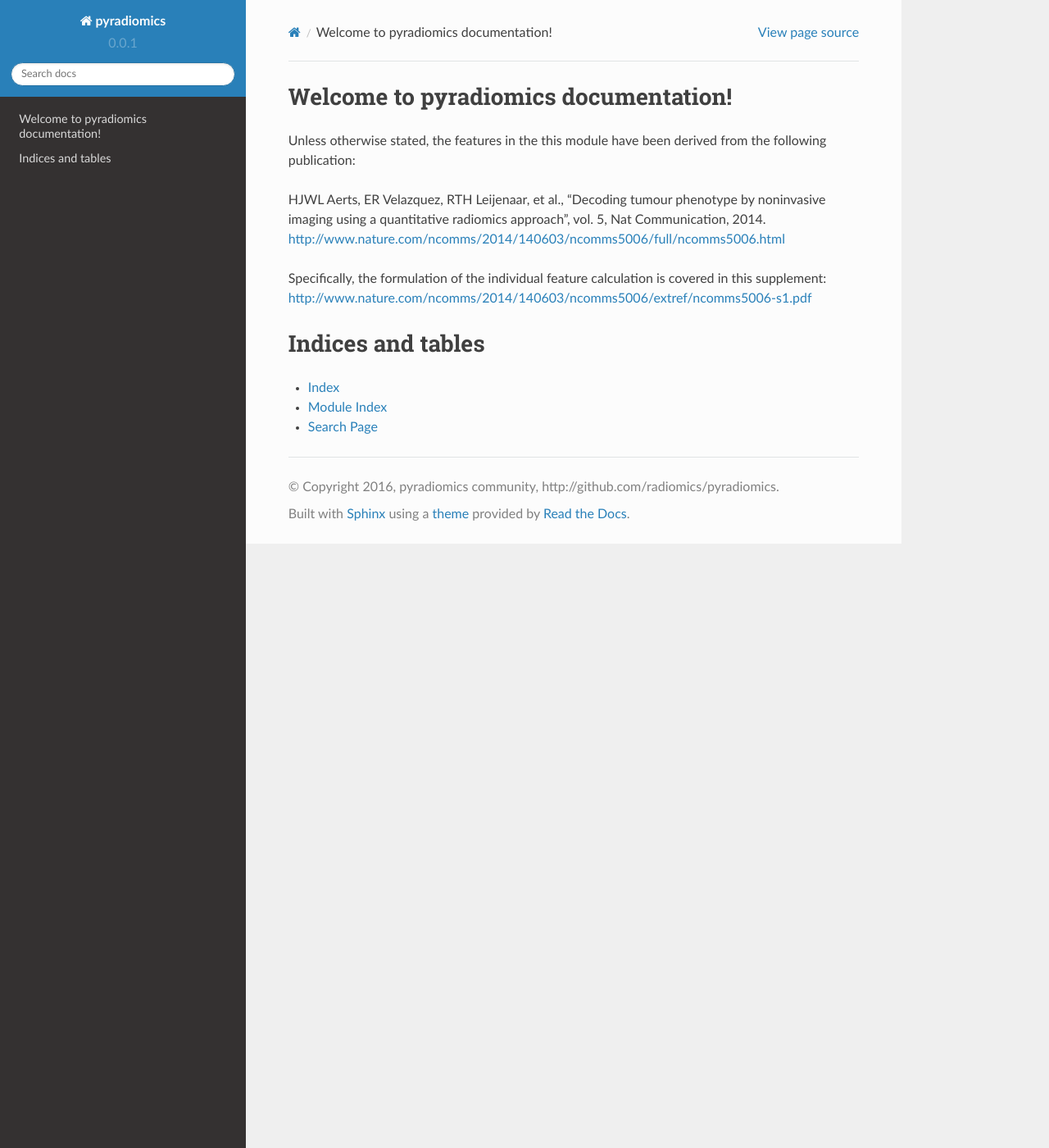
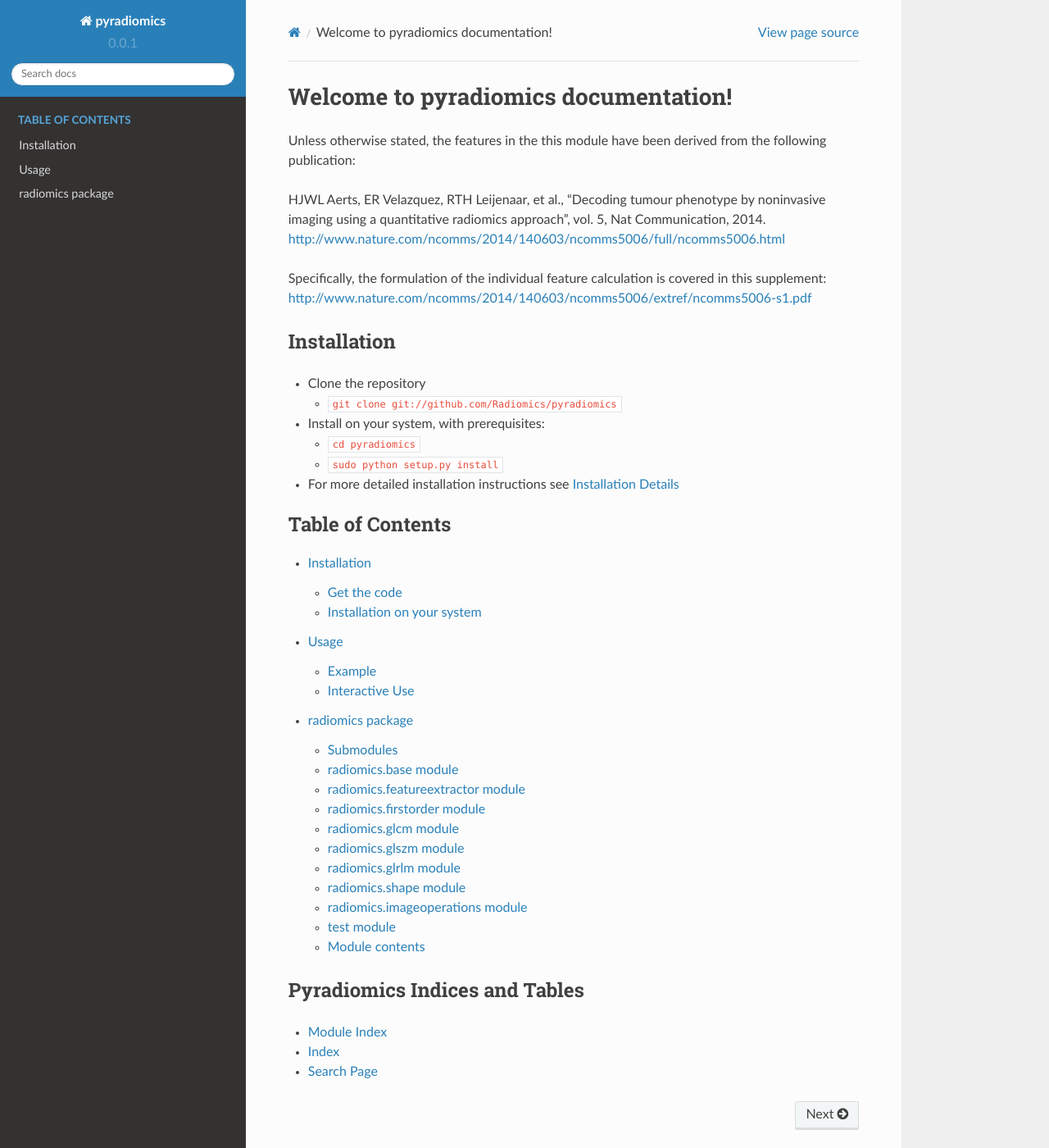
Before and after one commit to AIM-Harvard/pyradiomics, a Sphinx documentation site: the page built from docs/index.rst, in a window 1280 px wide and 1400 px high. Shown: the whole window at 82% size. Built offline with Sphinx 7.4.7 and the Read the Docs theme 2.0.0, drawn with Linux system fonts in a browser that asks for light colours.

Commit message:
DOC: Update sphinx documentation
Added top level simple installation instructions in the index file, added
sub pages for installation and usage, reordered module links, added cross
references.
Fixed package names, underlining, added labels, escaped special symbols.

Issue #102

```diff
--- a/docs/index.rst
+++ b/docs/index.rst
@@ -18,12 +18,31 @@
 in this supplement:
 http://www.nature.com/ncomms/2014/140603/ncomms5006/extref/ncomms5006-s1.pdf
 
+Installation
+------------
+
+* Clone the repository
+
+  * ``git clone git://github.com/Radiomics/pyradiomics``
+
+* Install on your system, with prerequisites:
+
+  * ``cd pyradiomics``
+  * ``sudo python setup.py install``
+
+* For more detailed installation instructions see :ref:`Installation Details<installation-label>`
+
 .. toctree::
    :maxdepth: 2
+   :caption: Table of Contents
 
-Indices and tables
-==================
+   installation
+   usage
+   radiomics
 
+Pyradiomics Indices and Tables
+------------------------------
+
+* :ref:`modindex`
 * :ref:`genindex`
-* :ref:`modindex`
 * :ref:`search`
--- /dev/null
+++ b/docs/installation.rst
@@ -0,0 +1,50 @@
+============
+Installation
+============
+
+------------
+Get the code
+------------
+
+* Ensure you have the version control system ``git`` installed on your machine.
+
+* Ensure that you have ``python`` installed on your machine, at least version 2.7.
+
+* Clone the repository:
+
+  * ``git clone git://github.com/Radiomics/pyradiomics``
+
+.. _installation-label:
+
+---------------------------
+Installation on your system
+---------------------------
+
+* For unix like systems (MacOSX, linux):
+
+  * ``cd pyradiomics``
+  * ``sudo python setup.py install``
+
+  * If you don't have sudo/admin rights on your machine, you need to locally install numpy, nose, tqdm, PyWavelets, SimpleITK. In a bash shell::
+
+      pip install --user --upgrade pip
+      export PATH=$HOME/.local/bin:$PATH
+      pip install --user numpy
+      pip install --user nose
+      pip install --user nose-parameterized
+      pip install --user tqdm
+      export PYTHONPATH=$HOME/.local/lib64/python2.7/site-packages
+      git clone https://github.com/nigma/pywt.git && cd pywt && python setup.py install --prefix=$HOME/.local && cd ..
+      pip install --user SimpleITK
+
+    * If the installation of SimpleITK fails (newer versions not available on the default servers, you can get it manually from `sourceforge <https://sourceforge.net/projects/simpleitk/files/SimpleITK/>`_
+
+      * For linux::
+
+          wget 'https://sourceforge.net/projects/simpleitk/files/SimpleITK/0.10.0/Python/SimpleITK-0.10.0-1-cp27-cp27m-manylinux1_x86_64.whl'
+          pip install --user 'SimpleITK-0.10.0-1-cp27-cp27m-manylinux1_x86_64.whl'
+
+      * For Mac::
+
+          wget 'https://sourceforge.net/projects/simpleitk/files/SimpleITK/0.10.0/Python/SimpleITK-0.10.0-cp27-cp27m-macosx_10_6_intel.whl'
+          pip install --user 'SimpleITK-0.10.0-cp27-cp27m-macosx_10_6_intel.whl'
--- a/docs/radiomics.rst
+++ b/docs/radiomics.rst
@@ -1,9 +1,12 @@
 radiomics package
 =================
 
+.. _radiomics-package-label:
 
 Submodules
 ----------
+
+.. _radiomics-base-label:
 
 radiomics.base module
 ---------------------
@@ -14,6 +17,8 @@
     :show-inheritance:
     :member-order: bysource
 
+.. _radiomics-featureextractor-label:
+
 radiomics.featureextractor module
 ---------------------------------
 .. automodule:: radiomics.featureextractor
@@ -21,6 +26,8 @@
     :undoc-members:
     :show-inheritance:
     :member-order: bysource
+
+.. _radiomics-firstorder-label:
 
 radiomics.firstorder module
 ---------------------------
@@ -31,6 +38,8 @@
     :show-inheritance:
     :member-order: bysource
 
+.. _radiomics-glcm-label:
+
 radiomics.glcm module
 ---------------------
 
@@ -39,6 +48,8 @@
     :undoc-members:
     :show-inheritance:
     :member-order: bysource
+
+.. _radiomics-glszm-label:
 
 radiomics.glszm module
 ----------------------
@@ -49,14 +60,18 @@
     :show-inheritance:
     :member-order: bysource
 
+.. _radiomics-glrlm-label:
+
 radiomics.glrlm module
----------------------
+----------------------
 
 .. automodule:: radiomics.glrlm
     :members:
     :undoc-members:
     :show-inheritance:
     :member-order: bysource
+
+.. _radiomics-shape-label:
 
 radiomics.shape module
 ----------------------
@@ -67,6 +82,8 @@
     :show-inheritance:
     :member-order: bysource
 
+.. _radiomics-imageoperations-label:
+
 radiomics.imageoperations module
 --------------------------------
 
@@ -76,6 +93,18 @@
     :show-inheritance:
     :member-order: bysource
 
+.. _radiomics-test-label:
+
+test module
+------------
+
+.. automodule:: test
+    :members:
+    :undoc-members:
+    :show-inheritance:
+    :member-order: bysource
+
+
 Module contents
 ---------------
 
--- /dev/null
+++ b/docs/usage.rst
@@ -0,0 +1,51 @@
+=====
+Usage
+=====
+
+-------
+Example
+-------
+
+* Run the helloRadiomics example, using sample data provided in ``pyradiomics/data``:
+
+  * ``python bin/helloRadiomics.py``
+
+---------------
+Interactive Use
+---------------
+
+* Add pyradiomics to the environment variable PYTHONPATH:
+
+  *  ``setenv PYTHONPATH /path/to/pyradiomics/radiomics``
+
+* Start the python interactive session:
+
+  * ``python``
+
+* Import the necessary classes::
+
+     from radiomics import firstorder, glcm, imageoperations, shape, glrlm, glszm
+     import SimpleITK as sitk
+     import sys, os
+
+* Set up a data directory variable::
+
+    dataDir = '/path/to/pyradiomics/data'
+
+* You will find sample data files brain1_image.nrrd and brain1_label.nrrd in that directory.
+
+* Use SimpleITK to read a the brain image and mask::
+
+     imageName = str(dataDir + os.path.sep + 'brain1_image.nrrd')
+     maskName = str(dataDir + os.path.sep + 'brain1_label.nrrd')
+     image = sitk.ReadImage(imageName)
+     mask = sitk.ReadImage(maskName)
+
+* Calculate the first order features::
+
+     firstOrderFeatures = firstorder.RadiomicsFirstOrder(image,mask)
+     firstOrderFeatures.calculateFeatures()
+     for (key,val) in firstOrderFeatures.featureValues.iteritems():
+       print '  ',key,':',val
+
+* See the :ref:`radomics package<radiomics-firstorder-label>` for more features that you can calculate.
```
Also changed, not shown: 2 other files.
